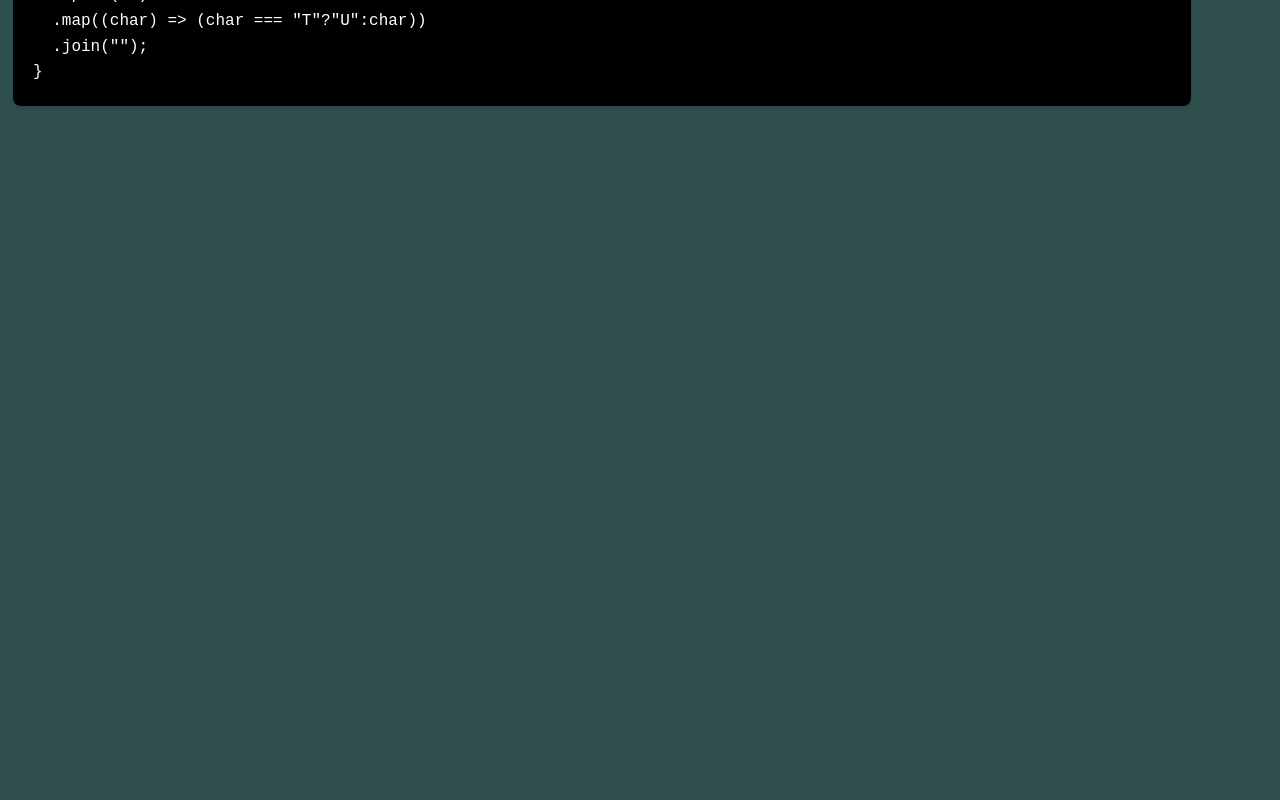
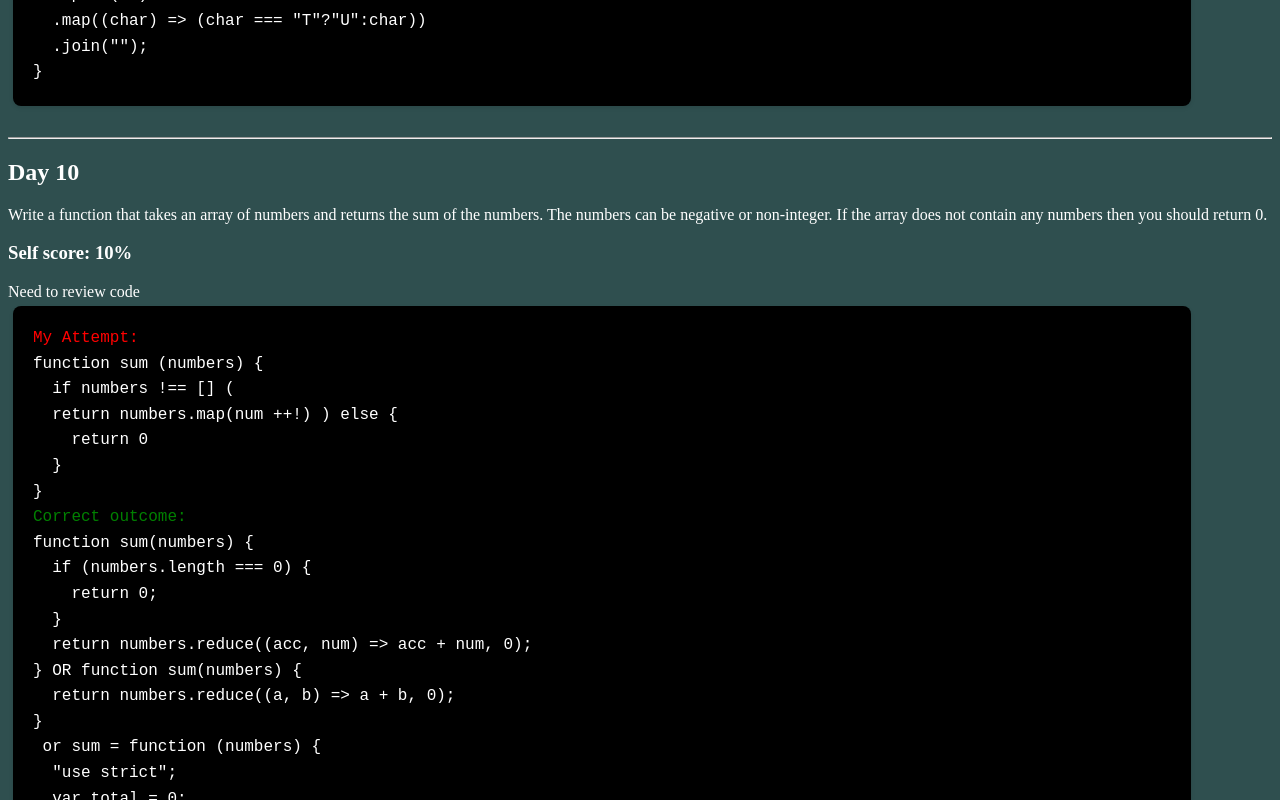
Before and after one commit to ChonCanCode/03-chon-codex, a React (Vite) app: page / in a window 1280 px wide. Shown: the part 5440-6240 px from the top of the page. Before the commit the page ends 5554 px from the top, so only its background shows below. Built offline with nearby package versions, Linux system fonts and the light colour scheme.

Commit message:
day 10 challenge completed

```diff
--- a/src/App.tsx
+++ b/src/App.tsx
@@ -261,6 +261,53 @@ function areYouPlayingBanjo(name) {
 }
 `}
       </code>
+
+      <br />
+      <hr />
+      <h2>Day 10</h2>
+      <span>
+        Write a function that takes an array of numbers and returns the sum of
+        the numbers. The numbers can be negative or non-integer. If the array
+        does not contain any numbers then you should return 0.
+      </span>
+
+      <h3>Self score: 10%</h3>
+      <span>Need to review code</span>
+
+      <code>
+        <span style={{ color: "red" }}>My Attempt:</span>
+        <br />
+        {`function sum (numbers) {
+  if numbers !== [] (
+  return numbers.map(num ++!) ) else {
+    return 0
+  }
+}`}
+        <br />
+        <span style={{ color: "green" }}>Correct outcome:</span>
+        <br />
+        {`function sum(numbers) {
+  if (numbers.length === 0) {
+    return 0;
+  }
+  return numbers.reduce((acc, num) => acc + num, 0);
+}`}{" "}
+        OR{" "}
+        {`function sum(numbers) {
+  return numbers.reduce((a, b) => a + b, 0);
+}
+`}{" "}
+        or{" "}
+        {`sum = function (numbers) {
+  "use strict";
+  var total = 0;
+  for(var i = 0; i < numbers.length; i++) {
+    total += numbers[i];
+  }
+  return total;
+};
+`}
+      </code>
     </>
   );
 }
```
